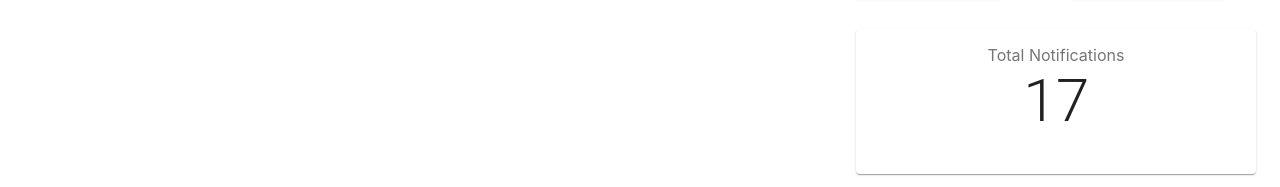
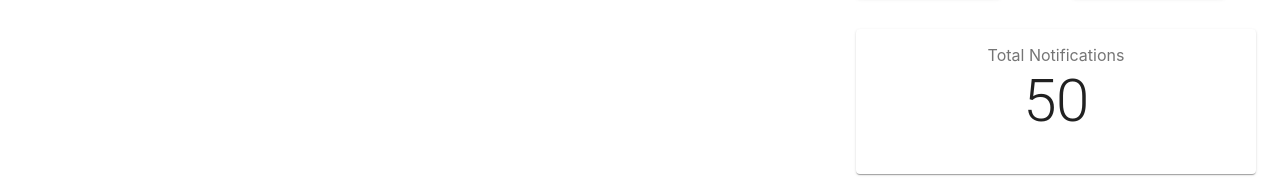
Before and after one commit to anurag-gharat/Redux-Dashboard, a React (Create React App) app: page / in a window 1280 px wide. Shown: the part 339-526 px from the top of the page. Built offline with nearby package versions, Linux system fonts and the light colour scheme.

Commit message:
small redux features

```diff
--- a/src/Components/SideBar.js
+++ b/src/Components/SideBar.js
@@ -1,5 +1,5 @@
 import React from 'react';
-import {readMessage,addMessage} from '../Redux/User/userActions'
+import {readMessage,addMessage,clearNotifications,status} from '../Redux/User/userActions'
 import {connect} from 'react-redux'
 import Typography from '@material-ui/core/Typography';
 import { makeStyles } from '@material-ui/core/styles';
@@ -35,6 +35,7 @@ function SideBar(props) {
 
   const handleChange = (event) => {
     setState({ ...state, [event.target.name]: event.target.checked });
+    props.status()
   };
 
   return (
@@ -42,7 +43,7 @@ function SideBar(props) {
         <Grid  container>
             <Box> <FormControlLabel
           control={<Switch checked={state.gilad} onChange={handleChange} name="gilad" />}
-          label="Online"
+          label={props.isOnline?"Online":"Offline"}
         /> </Box>
         </Grid>
       <Grid container spacing={4} justify="center"   direction="row"
@@ -76,13 +77,13 @@ function SideBar(props) {
             <Box>Total Notifications</Box>
             <Box color="text.primary">
           <Typography variant="h2" component="h4" gutterBottom>
-            17
+            {props.newNotifications}
       </Typography></Box>
         </Paper>
         </Box>
         </Grid>
         <Grid item xs={14} justify="end">
-        <Button variant="outlined" justify="center" color="primary">
+        <Button variant="outlined" justify="center" color="primary" onClick={props.clearNotifications}>
             Clear all Notifications
         </Button>
         </Grid>
@@ -94,13 +95,17 @@ function SideBar(props) {
 }
 const mapStateToProps=(state)=>{
     return {
-        newMessages:state.newMessages
+        newMessages:state.newMessages,
+        newNotifications:state.newNotifications,
+        isOnline:state.isOnline
     }
 }
 const mapDispatchToProps=dispatch=>{
     return {
         readMessage:()=>dispatch(readMessage()),
-        addMessage:()=>dispatch(addMessage())
+        addMessage:()=>dispatch(addMessage()),
+        clearNotifications:()=>dispatch(clearNotifications()),
+        status:()=>dispatch(status())
 
     }
 }
```
